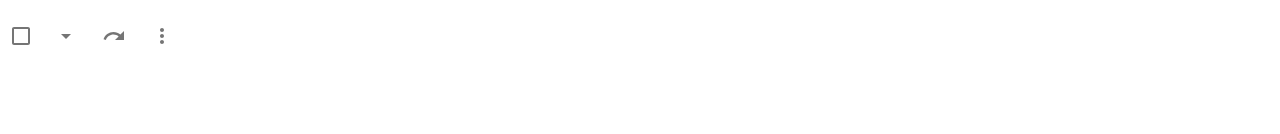
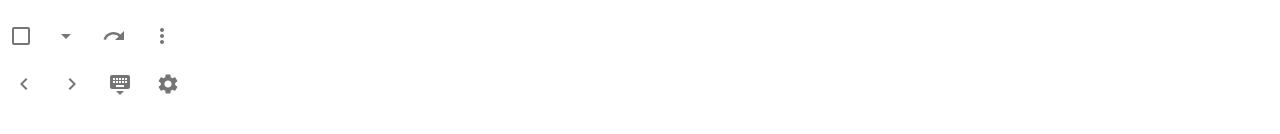
Before and after one commit to exjade/react-gmail-clone, a React (Create React App) app: page / in a window 1280 px wide. Shown: the part 562-696 px from the top of the page. Built offline with nearby package versions, Linux system fonts and the light colour scheme.

Commit message:
icon right

```diff
--- a/src/components/EmailList/EmailList.js
+++ b/src/components/EmailList/EmailList.js
@@ -4,6 +4,11 @@ import { Checkbox, IconButton } from '@material-ui/core';
 import ArrowDropDownIcon from '@material-ui/icons/ArrowDropDown'
 import RedoIcon from '@material-ui/icons/Redo'
 import MoreVertIcon from '@material-ui/icons/MoreVert'
+import ChevronLeftIcon from '@material-ui/icons/ChevronLeft'
+import ChevronRightIcon from '@material-ui/icons/ChevronRight'
+import KeyboardHideIcon from '@material-ui/icons/KeyboardHide'
+import SettingsIcon from '@material-ui/icons/Settings'
+
 
 const EmailList = () => {
     return (
@@ -21,6 +26,20 @@ const EmailList = () => {
                         <MoreVertIcon />
                     </IconButton>
                 </div>
+                <div className="emailList__settingsRight">
+                    <IconButton>
+                        <ChevronLeftIcon />
+                    </IconButton>
+                    <IconButton>
+                        <ChevronRightIcon />
+                    </IconButton>
+                    <IconButton>
+                        <KeyboardHideIcon />
+                    </IconButton>
+                    <IconButton>
+                        <SettingsIcon />
+                    </IconButton>
+                </div>
             </div>
         </div>
     )
```
